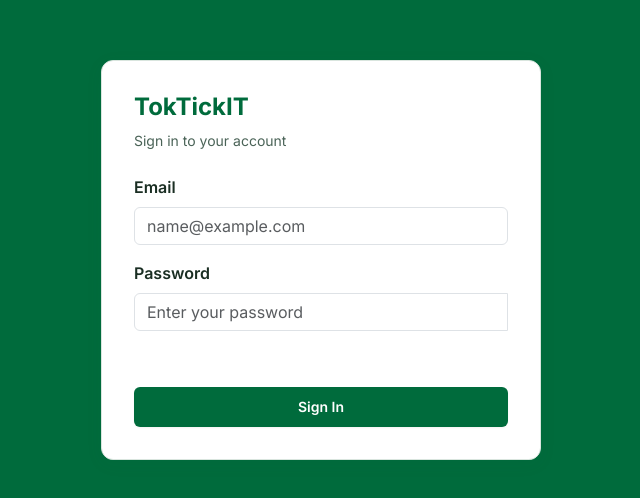
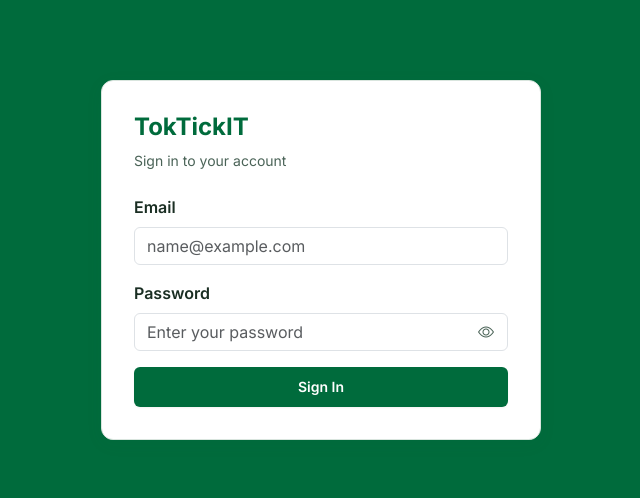
Before and after one commit to IEAR2548/TokTickIT, a React (Vite) app in the folder client/: page /login in a window 1280 px wide. Shown: the part 140-638 px from the top of the page, without its empty margins (319-959 px from the left). Built offline with nearby package versions, Linux system fonts and the light colour scheme; no server answers.

Commit message:
feat(style): bind design tokens to Login, ChangePassword, and AttachmentSection

```diff
--- a/client/src/components/AttachmentSection.css
+++ b/client/src/components/AttachmentSection.css
@@ -9,6 +9,12 @@
 
 .attachment-add {
     margin-bottom: 16px;
+}
+
+/* AC-26 / VISUAL-CHK-07: the native file input overflows the viewport by 2px
+   at 375px on Requester Ticket Detail — clamp it to its container. */
+.attachment-add input[type="file"] {
+    max-width: 100%;
 }
 
 .attachment-limit-note {
--- a/client/src/main.tsx
+++ b/client/src/main.tsx
@@ -1,6 +1,10 @@
 import React from 'react';
 import ReactDOM from 'react-dom/client';
 import 'bootstrap/dist/css/bootstrap.min.css';
+// Icon font for bi-* glyph classes (Login show/hide password eye, ChangePassword
+// checklist checkmarks) — installed in package.json but previously never loaded,
+// so icon-only controls rendered as empty boxes.
+import 'bootstrap-icons/font/bootstrap-icons.css';
 import './styles/theme.css';
 import './index.css';
 import App from './App';
--- /dev/null
+++ b/client/src/pages/ChangePassword.css
@@ -0,0 +1,12 @@
+/* Change Password — live rule checklist indicator classes.
+   Ref: docs/lab-03/ui-spec.md section 3 (checkmark/plain-circle icon + text)
+   STYLE-03: rule-met / rule-unmet required by LabScreensStyle.style.test.tsx.
+   Colors come exclusively from theme.css tokens — no new hex values. */
+
+.password-rule {
+    color: var(--color-text-secondary, #4a6357);
+}
+
+.password-rule.rule-met {
+    color: var(--color-success, #15803d);
+}
--- a/client/src/pages/ChangePassword.tsx
+++ b/client/src/pages/ChangePassword.tsx
@@ -3,6 +3,7 @@ import { useNavigate } from "react-router-dom";
 import { changePassword } from "../api/auth.api";
 import { useAuth } from "../context/AuthContext";
 import "./RequesterSelection.css";
+import "./ChangePassword.css";
 
 export function ChangePassword() {
     const [currentPassword, setCurrentPassword] = useState("");
@@ -103,21 +104,23 @@ export function ChangePassword() {
                         <div className="mt-2 p-2 bg-light rounded text-muted small">
                             <div
                                 data-testid="change-password-rule-length"
-                                className={`d-flex align-items-center mb-1 ${hasLength ? "satisfied text-success fw-semibold" : ""}`}
+                                /* STYLE-03: rule-met / rule-unmet classes required by
+                                   LabScreensStyle.style.test.tsx (visible pass/fail indicator) */
+                                className={`d-flex align-items-center mb-1 password-rule ${hasLength ? "rule-met satisfied text-success fw-semibold" : "rule-unmet"}`}
                             >
                                 <i className={`bi me-2 ${hasLength ? "bi-check-circle-fill" : "bi-circle"}`}></i>
                                 Be at least 8 characters
                             </div>
                             <div
                                 data-testid="change-password-rule-case"
-                                className={`d-flex align-items-center mb-1 ${hasCase ? "satisfied text-success fw-semibold" : ""}`}
+                                className={`d-flex align-items-center mb-1 password-rule ${hasCase ? "rule-met satisfied text-success fw-semibold" : "rule-unmet"}`}
                             >
                                 <i className={`bi me-2 ${hasCase ? "bi-check-circle-fill" : "bi-circle"}`}></i>
                                 Include upper and lower case letters
                             </div>
                             <div
                                 data-testid="change-password-rule-number-special"
-                                className={`d-flex align-items-center ${hasNumberAndSpecial ? "satisfied text-success fw-semibold" : ""}`}
+                                className={`d-flex align-items-center password-rule ${hasNumberAndSpecial ? "rule-met satisfied text-success fw-semibold" : "rule-unmet"}`}
                             >
                                 <i className={`bi me-2 ${hasNumberAndSpecial ? "bi-check-circle-fill" : "bi-circle"}`}></i>
                                 Include a number and a special character
--- /dev/null
+++ b/client/src/pages/Login.css
@@ -0,0 +1,40 @@
+/* Login password input with the show/hide eye toggle INSIDE the box.
+   Ref: ui-spec section 2 — password field with show/hide toggle icon.
+   Colors come from theme.css tokens only — no new hex values. */
+
+.password-input-wrapper {
+    position: relative;
+    display: block;
+}
+
+/* Right padding reserves space for the overlaid toggle so text never
+   slides under the icon. */
+.password-input-wrapper .form-control {
+    padding-right: 42px;
+    width: 100%;
+}
+
+.password-toggle-btn {
+    position: absolute;
+    top: 50%;
+    right: 6px;
+    transform: translateY(-50%);
+    border: none;
+    background: transparent;
+    color: var(--color-text-secondary, #4a6357);
+    cursor: pointer;
+    padding: 4px 8px;
+    line-height: 1;
+    font-size: 16px;
+    border-radius: 4px;
+}
+
+.password-toggle-btn:hover {
+    color: var(--color-primary, #006b3c);
+    background: var(--color-pale-green, #eaf6ef);
+}
+
+.password-toggle-btn:focus-visible {
+    outline: 2px solid var(--color-primary, #006b3c);
+    outline-offset: 1px;
+}
--- a/client/src/pages/Login.tsx
+++ b/client/src/pages/Login.tsx
@@ -4,6 +4,7 @@ import { login } from "../api/auth.api";
 import { useAuth } from "../context/AuthContext";
 import { useRequester } from "../context/RequesterContext";
 import "./RequesterSelection.css";
+import "./Login.css";
 
 export function Login() {
     const [email, setEmail] = useState("");
@@ -51,7 +52,9 @@ export function Login() {
 
     return (
         <div className="requester-select-page">
-            <div className="requester-select-card" style={{ maxWidth: 440 }}>
+            {/* STYLE-02: login-card testid required by LabScreensStyle.style.test.tsx —
+                .requester-select-card is the --color-surface token class */}
+            <div className="requester-select-card" data-testid="login-card" style={{ maxWidth: 440 }}>
                 <h1 className="requester-select-title">TokTickIT</h1>
                 <p className="requester-select-subtitle">Sign in to your account</p>
 
@@ -77,7 +80,8 @@ export function Login() {
                         <label htmlFor="login-password" className="form-label fw-semibold">
                             Password
                         </label>
-                        <div className="input-group">
+                        {/* Eye toggle sits INSIDE the input box (overlaid right edge) */}
+                        <div className="password-input-wrapper">
                             <input
                                 id="login-password"
                                 data-testid="login-password"
@@ -91,12 +95,13 @@ export function Login() {
                             />
                             <button
                                 type="button"
-                                className="btn btn-outline-secondary"
+                                className="password-toggle-btn"
                                 onClick={() => setShowPassword(!showPassword)}
                                 tabIndex={-1}
                                 aria-label={showPassword ? "Hide password" : "Show password"}
+                                aria-pressed={showPassword}
                             >
-                                <i className={`bi ${showPassword ? "bi-eye-slash" : "bi-eye"}`}></i>
+                                <i className={`bi ${showPassword ? "bi-eye-slash" : "bi-eye"}`} aria-hidden="true"></i>
                             </button>
                         </div>
                     </div>
@@ -111,6 +116,7 @@ export function Login() {
                         </div>
                     )}
 
+                    {/* STYLE-02: btn-primary binds --color-primary (required by LabScreensStyle.style.test.tsx) */}
                     <button
                         type="submit"
                         data-testid="login-submit"
```
